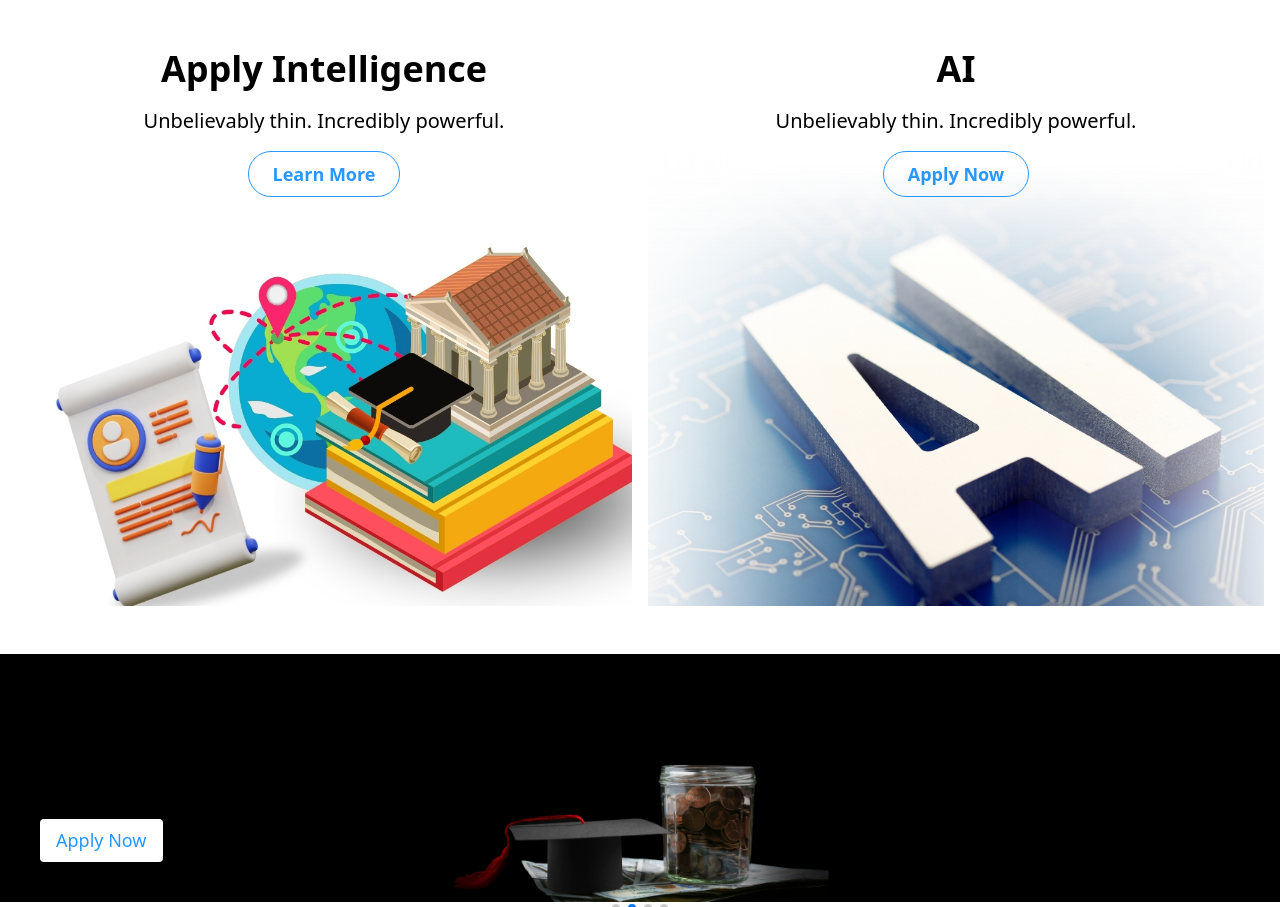
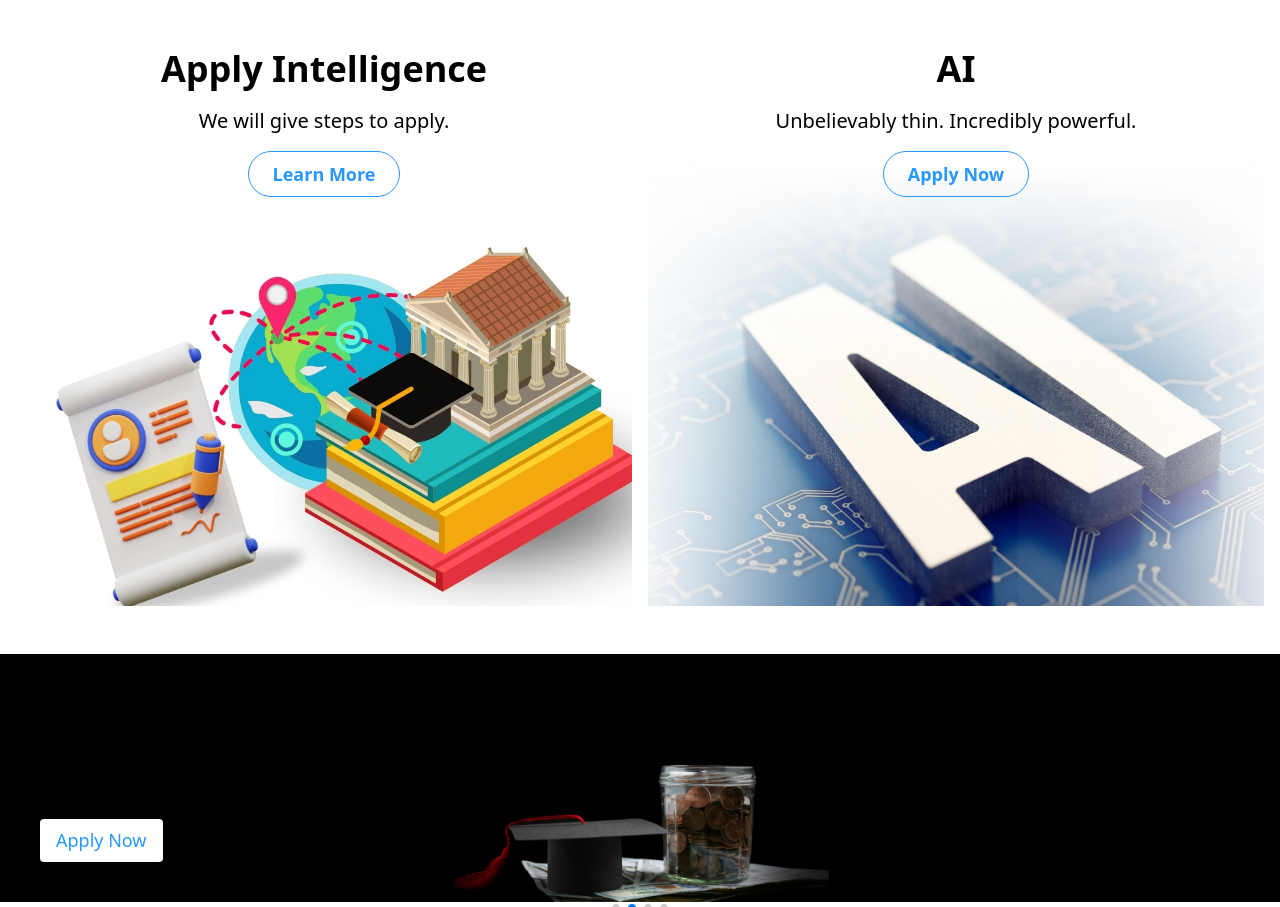
Before and after one commit to Munshi91/iphone, a React (Vite) app: page / in a window 1280 px wide. Shown: the part 2627-3534 px from the top of the page. Built offline with nearby package versions, Linux system fonts and the light colour scheme; no server answers.

Commit message:
Update Home.jsx

```diff
--- a/src/Pages/Home/Home.jsx
+++ b/src/Pages/Home/Home.jsx
@@ -217,7 +217,7 @@ const Home = () => {
                 Apply Intelligence
               </h1>
               <p className="text-xl text-black mb-4">
-                Unbelievably thin. Incredibly powerful.
+                We will give steps to apply.
               </p>
               <div className="md:px-8 sm:items-start sm:justify-center sm:px-0 md:space-x-5 sm:flex">
                 <a
```
